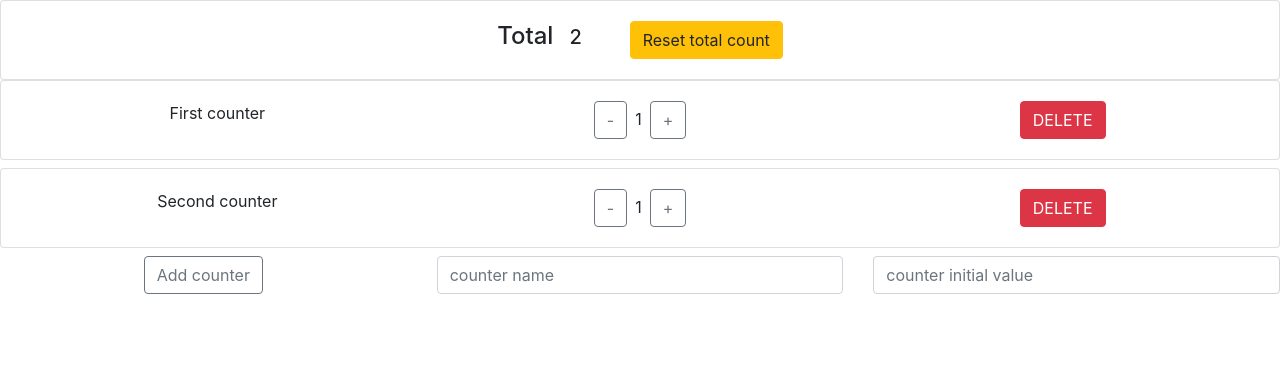
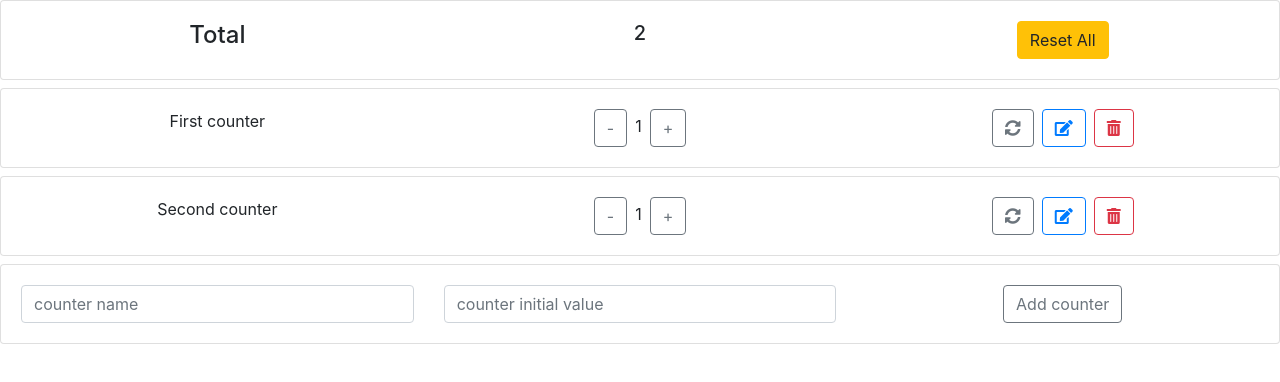
Before and after one commit to Yulia-Z/redux-counter, a React (Create React App) app: page / in a window 1280 px wide. Shown: the top 382 px of the page. Built offline with nearby package versions, Linux system fonts and the light colour scheme.

Commit message:
edited layout

```diff
--- a/public/index.html
+++ b/public/index.html
@@ -2,42 +2,17 @@
 <html lang="en">
   <head>
     <meta charset="utf-8" />
-    <link rel="icon" href="%PUBLIC_URL%/favicon.ico" />
+    <!-- <link rel="stylesheet" href="https://stackpath.bootstrapcdn.com/font-awesome/4.7.0/css/font-awesome.min.css"> -->
+    <link rel="stylesheet" href="https://use.fontawesome.com/releases/v5.12.1/css/all.css">
     <meta name="viewport" content="width=device-width, initial-scale=1" />
-    <meta name="theme-color" content="#000000" />
     <meta
       name="description"
       content="Web site created using create-react-app"
     />
-    <link rel="apple-touch-icon" href="%PUBLIC_URL%/logo192.png" />
-    <!--
-      manifest.json provides metadata used when your web app is installed on a
-      user's mobile device or desktop. See https://developers.google.com/web/fundamentals/web-app-manifest/
-    -->
-    <link rel="manifest" href="%PUBLIC_URL%/manifest.json" />
-    <!--
-      Notice the use of %PUBLIC_URL% in the tags above.
-      It will be replaced with the URL of the `public` folder during the build.
-      Only files inside the `public` folder can be referenced from the HTML.
-
-      Unlike "/favicon.ico" or "favicon.ico", "%PUBLIC_URL%/favicon.ico" will
-      work correctly both with client-side routing and a non-root public URL.
-      Learn how to configure a non-root public URL by running `npm run build`.
-    -->
-    <title>React App</title>
+    <title>Redux Counter</title>
   </head>
   <body>
     <noscript>You need to enable JavaScript to run this app.</noscript>
     <div id="root"></div>
-    <!--
-      This HTML file is a template.
-      If you open it directly in the browser, you will see an empty page.
-
-      You can add webfonts, meta tags, or analytics to this file.
-      The build step will place the bundled scripts into the <body> tag.
-
-      To begin the development, run `npm start` or `yarn start`.
-      To create a production bundle, use `npm run build` or `yarn build`.
-    -->
   </body>
 </html>
--- a/src/AddCounterForm.jsx
+++ b/src/AddCounterForm.jsx
@@ -1,7 +1,7 @@
 import React, { useState } from 'react';
 import './App.css';
 import {connect} from "react-redux";
-import {addCounter} from "./actions";
+import {addCounter} from "./redux/actions";
 import faker from 'faker';
 
 function AddCounterForm(props) {
@@ -21,10 +21,9 @@ function AddCounterForm(props) {
   };
 
   return (
+      <div className='card mb-2'>
+        <div className="card-body">
           <div className='row'>
-      <div className="col">
-        <button onClick={() => onSubmit()} className='btn btn-outline-secondary'>Add counter</button>
-      </div>
             <div className="col">
               <input type="text"
                      name='name'
@@ -42,7 +41,11 @@ function AddCounterForm(props) {
                      className='form-control' placeholder='counter initial value'
               />
             </div>
-
+            <div className="col">
+              <button onClick={() => onSubmit()} className='btn btn-outline-secondary'>Add counter</button>
+            </div>
+          </div>
+        </div>
       </div>
   );
 }
--- a/src/CounterItem.js
+++ b/src/CounterItem.js
@@ -18,7 +18,11 @@ function CounterItem(props) {
             <button className='btn btn-outline-secondary' onClick={props.increment}>+</button>
           </div>
           <div className="col">
-            <button className='btn btn-danger'>DELETE</button>
+            <button className='btn btn-outline-secondary mr-2'
+                    onClick={props.reset}><i className="fas fa-sync-alt"/></button>
+            <button className='btn btn-outline-primary mr-2'><i className="fas fa-edit"/></button>
+            <button className='btn btn-outline-danger'
+                    onClick={props.deleteConfirmation}><i className="fas fa-trash-alt"/></button>
           </div>
         </div>
       </div>
--- a/src/CounterList.js
+++ b/src/CounterList.js
@@ -2,7 +2,7 @@ import React from 'react';
 import './App.css';
 import {connect} from "react-redux";
 import CounterItem from "./CounterItem";
-import {counterMinus, counterPlus} from "./actions";
+import deleteConfirmation, {counterMinus, counterPlus, resetCounter} from "./redux/actions";
 
 function CounterList(props) {
   return (
@@ -11,7 +11,10 @@ function CounterList(props) {
             .map(counter => <CounterItem key={counter.id}
                                          counter={counter}
                                          increment={() => props.counterPlus(counter.id)}
-                                         decrement={() => props.counterMinus(counter.id)}/>)}
+                                         decrement={() => props.counterMinus(counter.id)}
+                                         reset={() => props.resetCounter(counter.id)}
+                                         deleteConfirmation={() => props.deleteConfirmation(counter.id)}
+            />)}
 
       </div>
   );
@@ -23,7 +26,9 @@ const mapStateToProps = state => ({
 
 const mapDispatchToProps = dispatch => ({
   counterPlus: (id) => dispatch(counterPlus(id)),
-  counterMinus: (id) => dispatch(counterMinus(id))
+  counterMinus: (id) => dispatch(counterMinus(id)),
+  resetCounter: (id) => dispatch(resetCounter(id)),
+  deleteConfirmation: (id) => dispatch(deleteConfirmation(id))
 });
 
 export default connect(mapStateToProps, mapDispatchToProps)(CounterList);
--- a/src/TotalCounter.jsx
+++ b/src/TotalCounter.jsx
@@ -1,24 +1,32 @@
 import React from 'react';
 import './App.css';
-import {resetTotalCount} from "./actions";
+import {resetAll} from "./redux/actions";
 import {connect} from "react-redux";
 
 function TotalCounter(props) {
 
   const total = props.counters.reduce((acc, cur) => acc + cur.value, 0);
   return (
-    <div className='card'>
+    <div className='card mb-2'>
       <div className="card-body">
-        <h4 className='d-inline-block'>Total</h4>
-        <h5 className='d-inline-block ml-3 mr-5'>{total}</h5>
-        <button onClick={() => props.reset()} className='btn btn-warning'>Reset total count</button>
+        <div className="row">
+          <div className="col">
+            <h4 className='d-inline-block'>Total</h4>
+          </div>
+          <div className="col">
+            <h5 className='d-inline-block'>{total}</h5>
+          </div>
+          <div className="col">
+            <button onClick={() => props.reset()} className='btn btn-warning'>Reset All</button>
+          </div>
+        </div>
       </div>
     </div>
   );
 }
 
 const mapDispatchToProps = (dispatch) => ({
-  reset: () => dispatch(resetTotalCount())
+  reset: () => dispatch(resetAll())
 });
 
 export default connect(null, mapDispatchToProps)(TotalCounter);
--- a/src/actions.js
+++ b/src/redux/actions.js
@@ -6,10 +6,18 @@ export function counterMinus(id) {
   return {type: 'COUNTER_MINUS', payload: id};
 }
 
-export function resetTotalCount(dispatch) {
-  return {type: 'RESET_TOTAL_COUNT'};
+export function resetAll() {
+  return {type: 'RESET_ALL'};
 }
 
 export function addCounter(newCounter) {
   return {type: 'ADD_COUNTER', payload: newCounter};
 }
+
+export function resetCounter(id) {
+  return {type: 'RESET_COUNTER', payload: id};
+}
+
+export default function deleteConfirmation(id) {
+  return {type: 'DELETE_CONFIRMATION', payload: id};
+}
--- a/src/redux/reducers.js
+++ b/src/redux/reducers.js
@@ -10,7 +10,8 @@ const initialState = {
       name: 'Second counter',
       value: 1
     }
-  ]
+  ],
+  counterDeleteConfirmation: {}
 };
 
 function counter(state = initialState, action) {
@@ -29,7 +30,7 @@ function counter(state = initialState, action) {
             .map(counter => counter.id === action.payload
                 ? {...counter, value: counter.value - 1} : counter)
       };
-    case 'RESET_TOTAL_COUNT':
+    case 'RESET_ALL':
       return {
         ...state,
         counters: state.counters
@@ -40,6 +41,18 @@ function counter(state = initialState, action) {
         ...state,
         counters: [...state.counters, action.payload]
       };
+    case 'RESET_COUNTER':
+      return {
+        ...state,
+        counters: state.counters
+            .map(counter => counter.id === action.payload
+                ? {...counter, value: 0} : counter)
+      };
+    case 'DELETE_CONFIRMATION':
+      return {
+        ...state,
+        counterDeleteConfirmation: state.counters.filter(counter => counter.id === action.payload)[0]
+      };
     default:
       return state;
   }
```
Also changed, not shown: public/logo192.png (deleted), public/logo512.png (deleted). Lines whose indentation alone changed are shown as unchanged.
